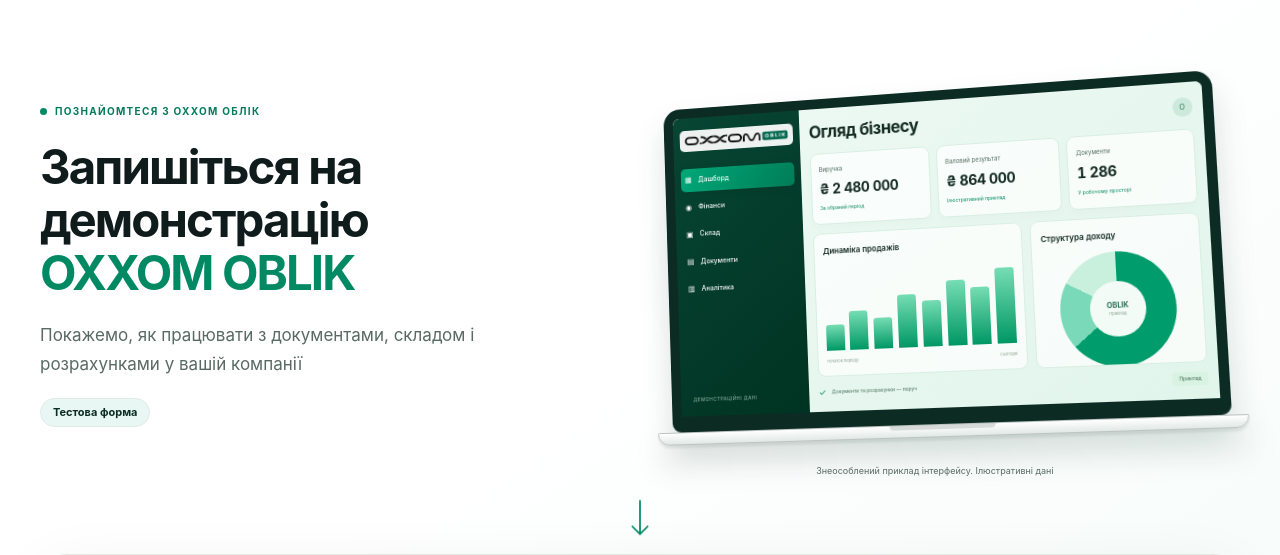
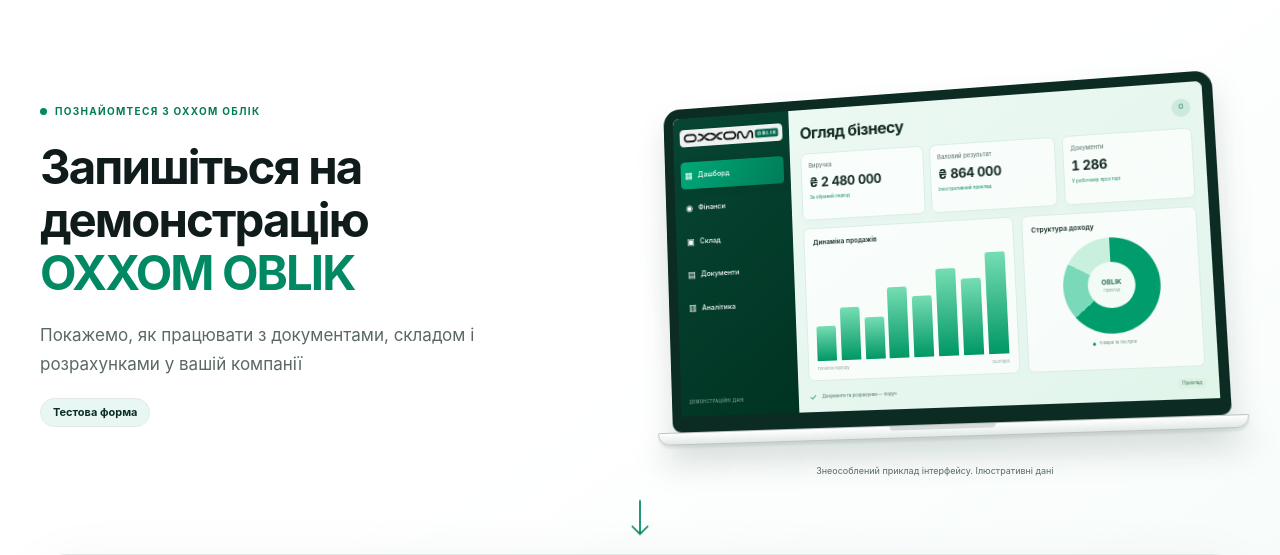
Before and after one commit to oxxom-platform/oxxom-oblik, a Django app: page /demo/ in a window 1280 px wide. Shown: the part 73-628 px from the top of the page. Run offline with Django 5.2, Linux system fonts and the light colour scheme; parts of the project's set-up code (start-up, migrations or seed data) failed here and were passed over.

Commit message:
Fix laptop mockup metrics overflow and clipped charts

```diff
--- a/backend/core/static/core/demo-booking.css
+++ b/backend/core/static/core/demo-booking.css
@@ -19,3 +19,36 @@
 .demo-booking-page .mobile-nav{display:none}@media(max-width:760px){.demo-booking-page .booking-header-actions{display:none}.demo-booking-page .mobile-nav{display:block}}
 
 .booking-hero{overflow:visible}
+
+/* Size the illustration by its screen, independently of the browser viewport. */
+.demo-booking-page .booking-screen{position:relative;container-type:inline-size}
+.demo-booking-page .booking-screen .device-app{position:absolute;inset:0;width:100%;height:100%;grid-template-columns:23% minmax(0,1fr);font-size:1.4cqw;line-height:1.4}
+.demo-booking-page .booking-screen .app-sidebar{padding:2.2cqw 1.3cqw;gap:1.2cqw}
+.demo-booking-page .booking-screen .app-brand{padding:.8cqw;margin-bottom:1.8cqw;border-radius:.8cqw}
+.demo-booking-page .booking-screen .app-sidebar>span:not(.app-brand){padding:1.2cqw .8cqw;gap:1cqw;font-size:1.7cqw;min-height:5.2cqw;border-radius:.8cqw}
+.demo-booking-page .booking-screen .app-sidebar b{font-size:1.35cqw}
+.demo-booking-page .booking-screen .app-sidebar small{font-size:.8cqw;padding:1.2cqw .3cqw 0}
+.demo-booking-page .booking-screen .app-main{height:100%;min-height:0;display:grid;grid-template-rows:4.2cqw 12.8cqw minmax(0,1fr) 2.5cqw;padding:2.5cqw 2.1cqw 1.7cqw;gap:1.6cqw}
+.demo-booking-page .booking-screen .app-heading{gap:1.2cqw;min-width:0}
+.demo-booking-page .booking-screen .app-heading>strong{font-size:3cqw;overflow:hidden;text-overflow:ellipsis}
+.demo-booking-page .booking-screen .app-user{width:3.4cqw;height:3.4cqw;font-size:1.15cqw}
+.demo-booking-page .booking-screen .app-kpis{gap:1.2cqw;min-height:0}
+.demo-booking-page .booking-screen .app-kpis>div{padding:1.5cqw 1.3cqw;border-radius:1.2cqw;overflow:hidden}
+.demo-booking-page .booking-screen .app-kpis span{font-size:1.1cqw;line-height:1.4}
+.demo-booking-page .booking-screen .app-kpis strong{font-size:2.4cqw;line-height:1.25;min-height:1.25em;letter-spacing:-.025em;margin:.9cqw 0}
+.demo-booking-page .booking-screen .app-kpis small{font-size:.85cqw;line-height:1.4}
+.demo-booking-page .booking-screen .app-charts{height:100%;min-height:0;gap:1.5cqw;grid-template-columns:1.25fr 1fr}
+.demo-booking-page .booking-screen .app-charts>div{padding:1.6cqw;min-height:0;border-radius:1.2cqw}
+.demo-booking-page .booking-screen .app-charts strong{font-size:1.25cqw;line-height:1.4}
+.demo-booking-page .booking-screen .app-bars{height:0;min-height:0;gap:.9cqw;padding-top:1.6cqw}
+.demo-booking-page .booking-screen .app-bars i{min-height:1px;max-width:none;border-radius:.45cqw .45cqw 0 0}
+.demo-booking-page .booking-screen .app-axis{font-size:.75cqw;margin-top:1cqw;gap:.6cqw}
+.demo-booking-page .booking-screen .app-donut{width:17.5cqw;max-width:85%;margin:1.2cqw auto}
+.demo-booking-page .booking-screen .app-donut>span{font-size:1.2cqw}
+.demo-booking-page .booking-screen .app-donut small{font-size:.7cqw}
+.demo-booking-page .booking-screen .app-legend{font-size:.75cqw;gap:.6cqw}
+.demo-booking-page .booking-screen .app-legend i{height:.6cqw;width:.6cqw}
+.demo-booking-page .booking-screen .app-record{display:flex;min-width:0;font-size:.82cqw;gap:1cqw}
+.demo-booking-page .booking-screen .app-record-check{font-size:1.6cqw}
+.demo-booking-page .booking-screen [data-app-record]{min-width:0;overflow:hidden;text-overflow:ellipsis}
+.demo-booking-page .booking-screen .app-record-status{padding:.35cqw .8cqw;border-radius:.5cqw}
--- a/deploy/ubuntu/demo-release.json
+++ b/deploy/ubuntu/demo-release.json
@@ -79,7 +79,7 @@
     },
     "backend/core/static/core/demo-booking.css": {
       "before": null,
-      "after": "a44ef639949692d4bb123336db10c9dbd6180af8956c309f47a7ccf23eda92d4"
+      "after": "70f05041ace31747222bb40614cd7d1883b58bb076c87b7ee7bb0ff499d46b7c"
     },
     "backend/core/static/core/demo-booking.js": {
       "before": null,
```
Also changed, not shown: deploy/ubuntu/apply-demo-arrow.py (+21 -6 lines), docs/DEMO-BOOKING-01.md (+15 -0 lines), tests/test_demo_update.py (+28 -0 lines), 1 other file.
